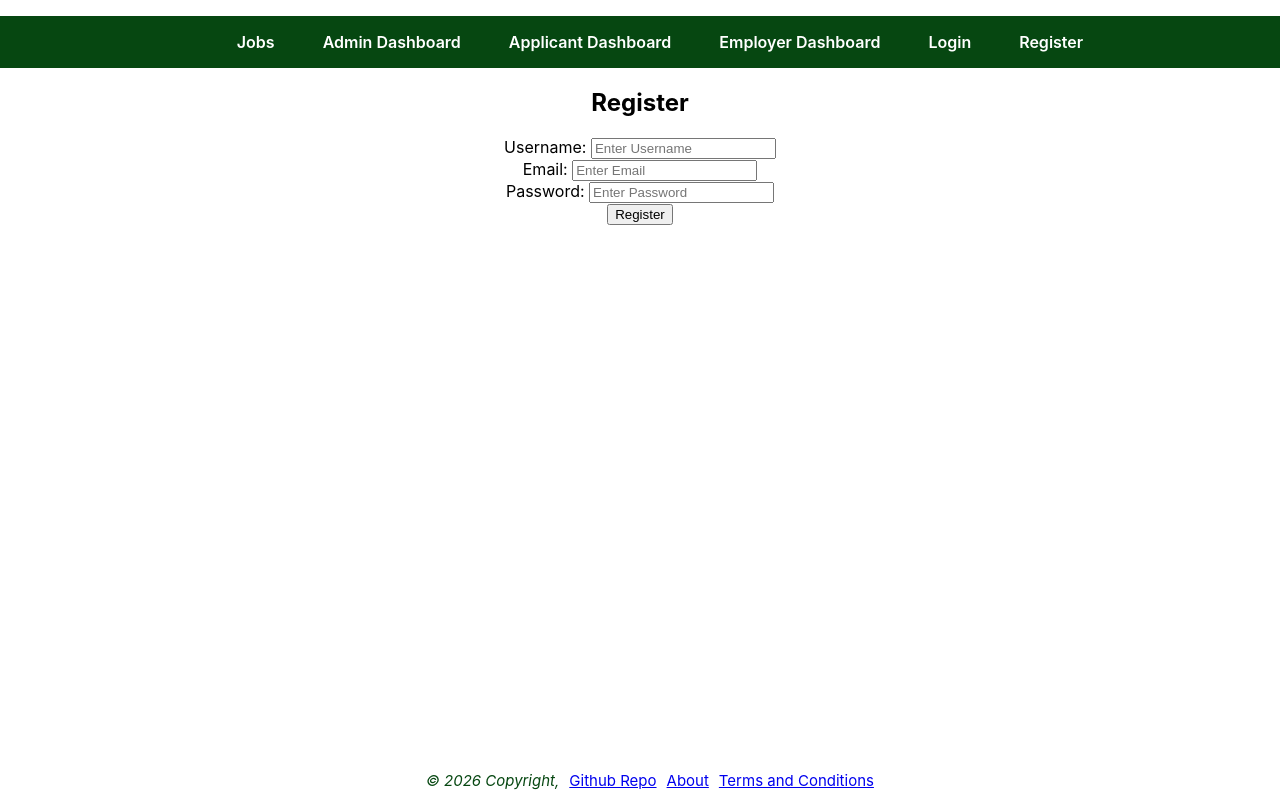
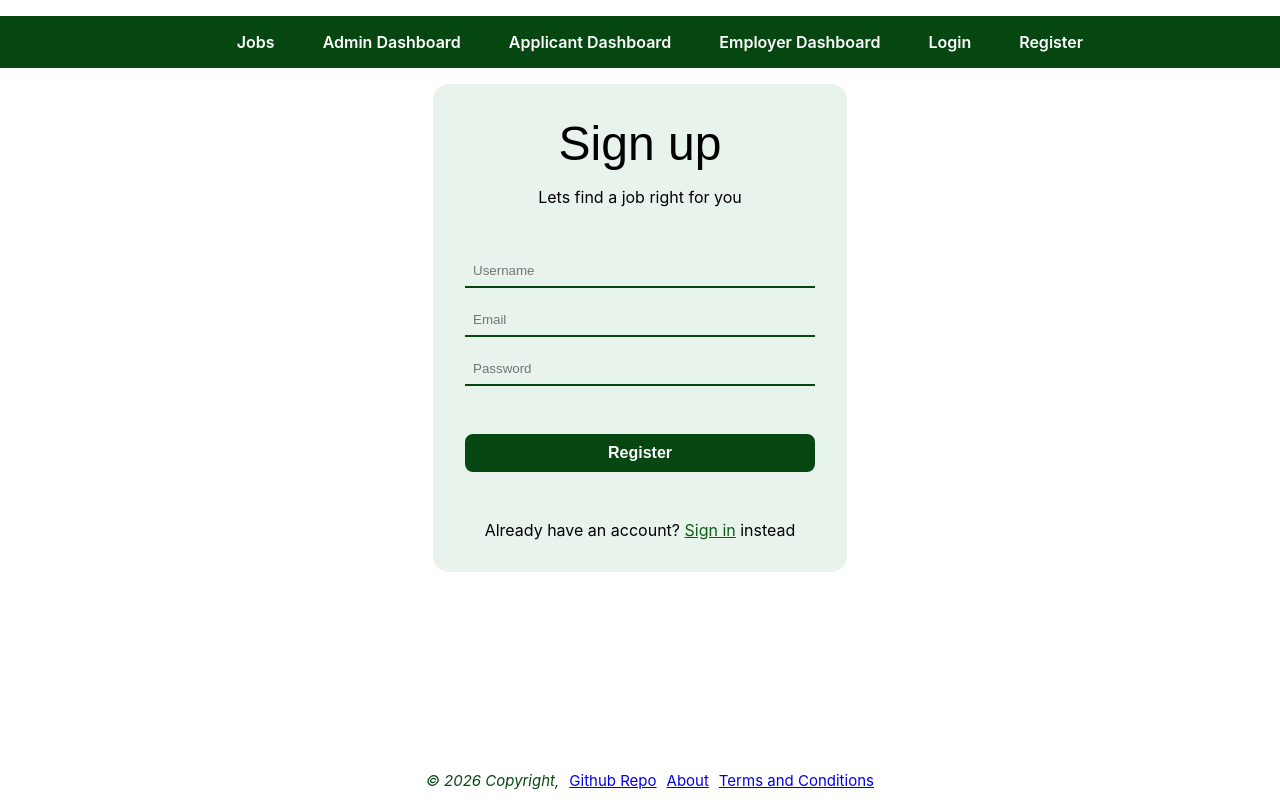
Before and after one commit to bradapc/cosc360project, a React (Create React App) app in the folder frontend/: page /register in a window 1280 px wide. Built offline with nearby package versions, Linux system fonts and the light colour scheme; the HTML template or start-up script is replaced by a standard one.

Commit message:
Style register form

```diff
--- a/frontend/src/components/Register.js
+++ b/frontend/src/components/Register.js
@@ -1,28 +1,27 @@
 import React from 'react'
-import '../css/Register.css'
+import '../css/Auth.css'
+import { Link } from 'react-router-dom'
 
 const Register = () => {
   return (
+    <div className="auth-div">
+        <form method="post" className="auth-form">
+          <h2>Sign up</h2>
+          <p>Lets find a job right for you</p>
           <div>
-        <h2>Register</h2>
-        <form>
-
-        <div>
-          <label htmlFor="username">Username: </label>
-          <input type="text" placeholder = "Enter Username"/>
+            <input className="auth-input-box" type="text" placeholder = "Username" aria-label="username"/>
           </div>
 
           <div>
-          <label htmlFor="email">Email: </label>
-          <input type="text" id="email" name="email" placeholder = "Enter Email"/>
+            <input className="auth-input-box" type="text" id="email" name="email" placeholder = "Email" aria-label="email"/>
           </div>
 
           <div>
-          <label>Password: </label>
-          <input type="password" id="password" name="password" placeholder = "Enter Password"/>
+            <input className="auth-input-box" type="password" id="password" name="password" placeholder = "Password" aria-label="password"/>
           </div>
 
           <button type="submit">Register</button>
+          <p id="has-account">Already have an account? <Link id="has-account-redirect" to="/login">Sign in</Link> instead</p>
         </form>
 
     </div>
--- /dev/null
+++ b/frontend/src/css/Auth.css
@@ -0,0 +1,64 @@
+.auth-div {
+    display: flex;
+    align-items: center;
+    justify-content: center;
+    flex-direction: column;
+}
+
+.auth-div h2 {
+    margin: 0;
+    font-size: 48px;
+    font-weight: 500;
+}
+
+.auth-div p {
+    margin: 0 0 32px 0;
+}
+
+.auth-form {
+    display: flex;
+    flex-direction: column;
+    align-items: center;
+    gap: 16px;
+    background-color: #e8f3ec;
+    padding: 32px;
+    border-radius: 16px;
+}
+
+.auth-form div {
+    display: flex;
+    flex-direction: column;
+    width: 350px;
+}
+
+.auth-input-box {
+    padding: 8px;
+    border: 0;
+    border-bottom: 2px solid #064711;
+    background-color: #e8f3ec;
+}
+
+.auth-form button {
+    padding: 8px;
+    border-radius: 8px;
+    width: 100%;
+    background-color: #064711;
+    border: 2px solid #064711;
+    color: white;
+    font-weight: 600;
+    font-size: 16px;
+    transition: background-color 0.2s ease;
+    margin-top: 32px;
+}
+
+.auth-form button:hover {
+    background-color: #0a5c17;
+}
+
+#has-account {
+    margin: 32px 0 0 0;
+}
+
+#has-account-redirect {
+    color: #0a5c17;
+}
--- a/frontend/src/index.css
+++ b/frontend/src/index.css
@@ -11,3 +11,11 @@ code {
   font-family: source-code-pro, Menlo, Monaco, Consolas, 'Courier New',
     monospace;
 }
+
+body {
+    font-family: "Inter", sans-serif;
+}
+
+h1, h2, h3 {
+    font-family: "Montserrat", sans-serif;
+}
```
Also changed, not shown: frontend/src/css/Register.css (deleted). Lines whose indentation alone changed are shown as unchanged.
